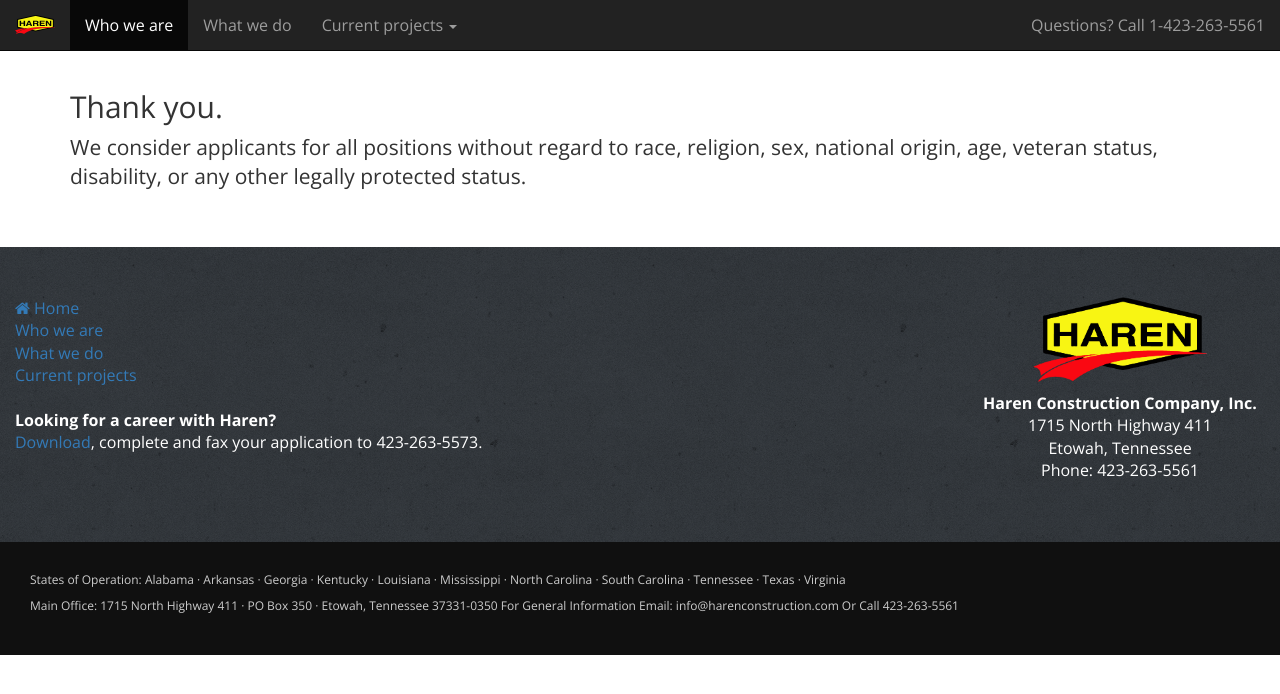
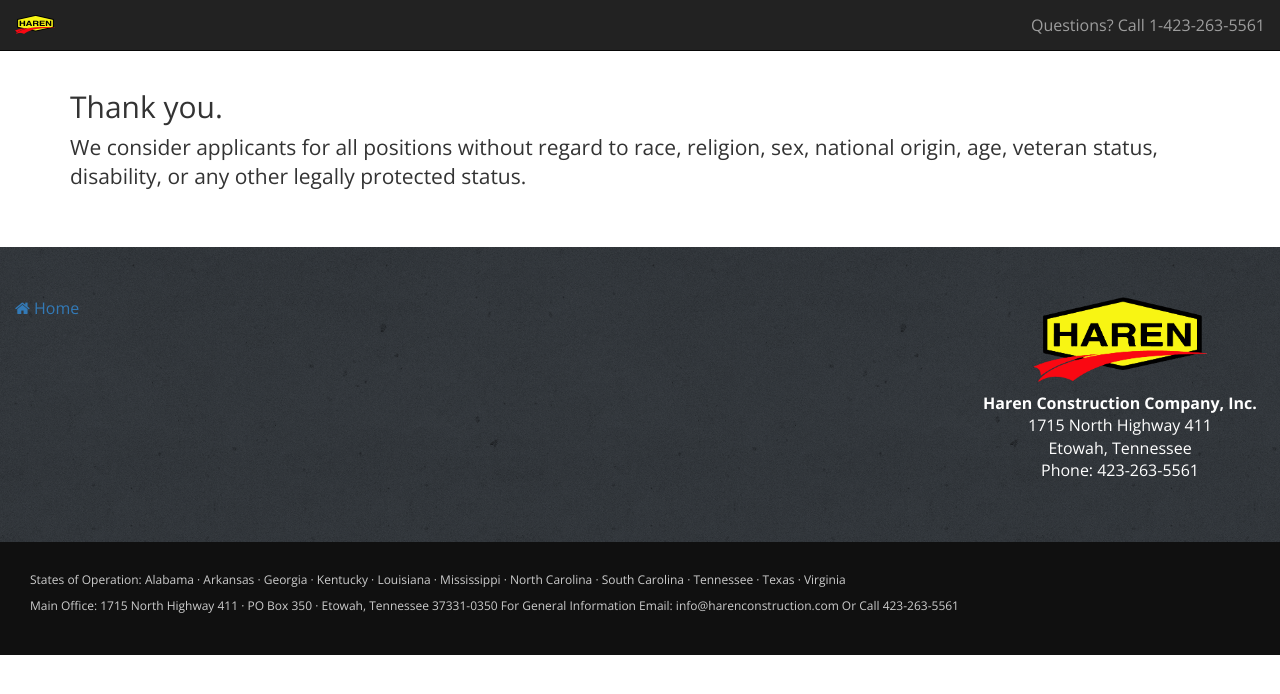
Before and after one commit to harenconstruction/applicant, a Django app: page /application/thanks in a window 1280 px wide. Shown: the top 694 px of the page. Run offline with Django 3.2, Linux system fonts and the light colour scheme; some libraries are stand-ins or nearby versions.

Commit message:
More production changes.

```diff
--- a/applicant/templates/base.html
+++ b/applicant/templates/base.html
@@ -43,41 +43,6 @@
           <a class="navbar-brand" href="index.html"><img src="{% static "img/logo-tiny.png" %} "></a>
         </div>
         <div id="navbar" class="collapse navbar-collapse">
-          <ul class="nav navbar-nav">
-            <li class="active"><a href="#" data-toggle="collapse" data-target="#navbar">Who we are</a></li>
-            <li><a href="services.html" data-toggle="collapse" data-target="#navbar">What we do</a></li>
-            <li class="dropdown">
-              <a href="#" class="dropdown-toggle" data-toggle="dropdown" role="button" aria-expanded="false">Current projects <span class="caret"></span></a>
-              <ul class="dropdown-menu" role="menu">
-                <li class="navbar-text"><strong>Wastewater Treatment Plants</strong></li>
-                <li><a href="projects/roanoke-va-wpcp/index.html">Roanoke Regional WPCP</a></li>
-                <li><a href="projects/greensboro-nc-tzo-incinerator-1/index.html">T.Z. Osborne WRF Incinerator No. 1</a></li>
-                <li><a href="projects/birmingham-al-cahaba-river-trussville-wastewater-treatment/index.html">Cahaba River &amp; Trussville WWTP Phase 1/TMDL/Imps</a></li>
-
-                <li><a href="projects/chattanooga-tn-moccasin-bend-wwtp/index.html">Moccasin Bend WWTP Influent Screen Improvements</a></li>
-                <li><a href="projects/asheville-nc-incinerator-emissions/index.html">Incinerator System Rehab &amp; Emissions Upgrade</a></li>
-                <li><a href="projects/greensboro-nc-tzo-cct/index.html">T.Z. Osborne WRF Chlorine Contact Chambers #3 Repairs</a></li>
-                <li><a href="projects/decatur-al-riverview-lift-station/index.html">Riverview Lift Station</a></li>
-                <li role="separator" class="divider"></li>
-                <li class="navbar-text"><strong>Water Treatment Plants</strong></li>
-                <li><a href="projects/athens-al-water-treatment-plant/index.html">Athens, AL WTP Imps</a></li>
-                <li><a href="projects/mountain-home-ar-water-treatment-plant/index.html">Mountain Home WTP Imps</a></li>
-                <li><a href="projects/asheville-nc-north-fork-dam/index.html">North Fork Dam Intake Tower &amp; Conduit Repairs</a></li>
-                <li><a href="projects/greeneville-tn-raw-water-intake/index.html">Raw Water Intake Modifications</a></li>
-                <li><a href="projects/knoxville-tn-whitaker-pump-station/index.html">Mark. B. Whitaker Bulk Hypochlorite Conversion</a></li>
-                <li role="separator" class="divider"></li>
-                <li class="navbar-text"><strong>Pump Stations</strong></li>
-                <li><a href="projects/rock-hill-sc-water-treatment-plant/index.html">Water Treatment Plant High Service Plumbing Modifications &amp; Expansion</a></li>
-                <li><a href="projects/cary-nc-plumtree-tanks/index.html">Plumtree Tank Modifications</a></li>
-                <li><a href="projects/lexington-nc-hyattown-pumping-station/index.html">Hyattown Pumping Station</a></li>
-                <li role="separator" class="divider"></li>
-                <li class="navbar-text"><strong>Pipelines</strong></li>
-                <li><a href="projects/hiram-ga-central-ww-pipeline/index.html">Hiram Central WW Pipeline</a></li>
-                <li><a href="projects/rossville-ga-lakeview-sewers/index.html">Lakeview Sewers - Phase IV</a></li>
-                <li><a href="projects/cumming-ga-cheatham-creek-gravity-sewer/index.html">Cheatham Creek Gravity Sewer &amp; Force Main</a></li>
-              </ul>
-            </li>
-          </ul>
           <ul class="nav navbar-nav navbar-right">
             <li><a href="tel:423.263.5561">Questions? Call 1-423-263-5561</a></li>
           </ul>
@@ -91,12 +56,6 @@
       <div class="row">
         <div class="col-md-9">
           <a href="index.html"><i class="fa fa-home" aria-hidden="true"></i> Home</a><br>
-          <a href="about-us.html">Who we are</a><br>
-          <a href="services.html">What we do</a><br>
-          <a href="index.html#current-projects">Current projects</a><br>
-          <br>
-          <strong>Looking for a career with Haren?</strong>
-          <p><a href="application.pdf">Download</a>, complete and fax your application to 423-263-5573.</p>
         </div>
         <div class="col-md-3 text-center">
           <p><img src="{% static "img/logo.png" %}" width="60%"></p>
```
